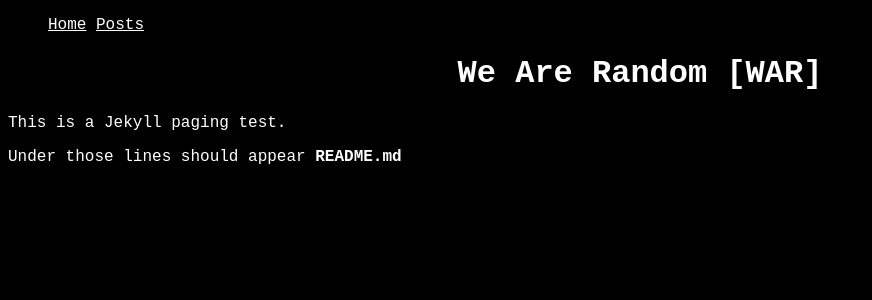
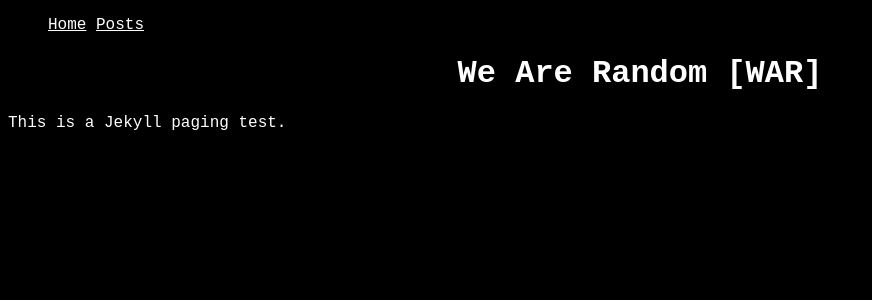
Before and after one commit to wearerandom/wearerandom.github.io, a Jekyll site: the page built from index.html, in a window 1280 px wide. Shown: the top 300 px of the page, without its empty margins (0-872 px from the left). Built offline with Jekyll 4.4.1, drawn with Linux system fonts in a browser that asks for light colours.

Commit message:
Update index.html

```diff
--- a/index.html
+++ b/index.html
@@ -4,4 +4,3 @@ overview: true
 ---
 <h1>We Are Random [WAR]</h1>
 <p>This is a Jekyll paging test.</p>
-<p>Under those lines should appear <b>README.md</b></p>
```
